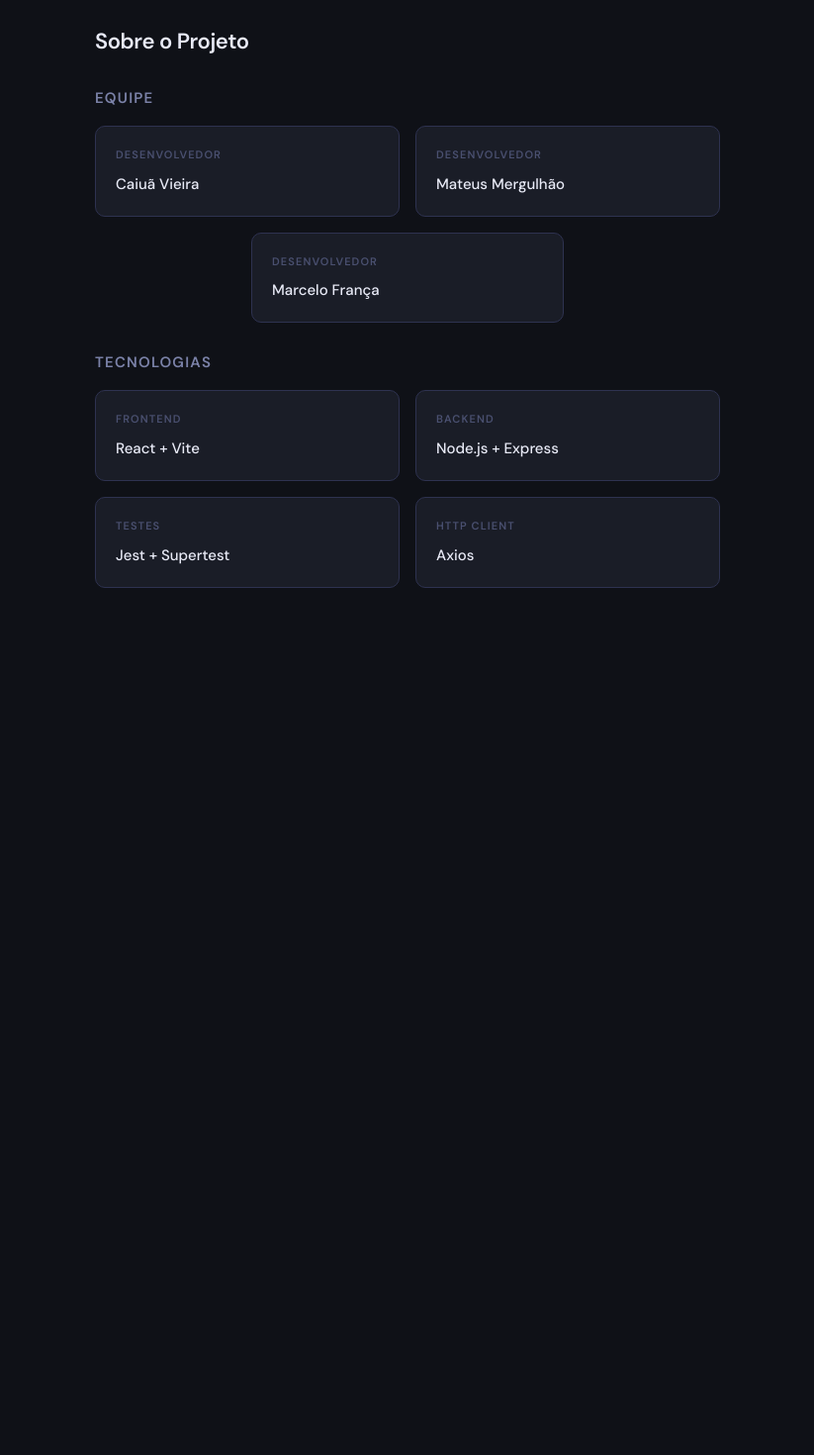
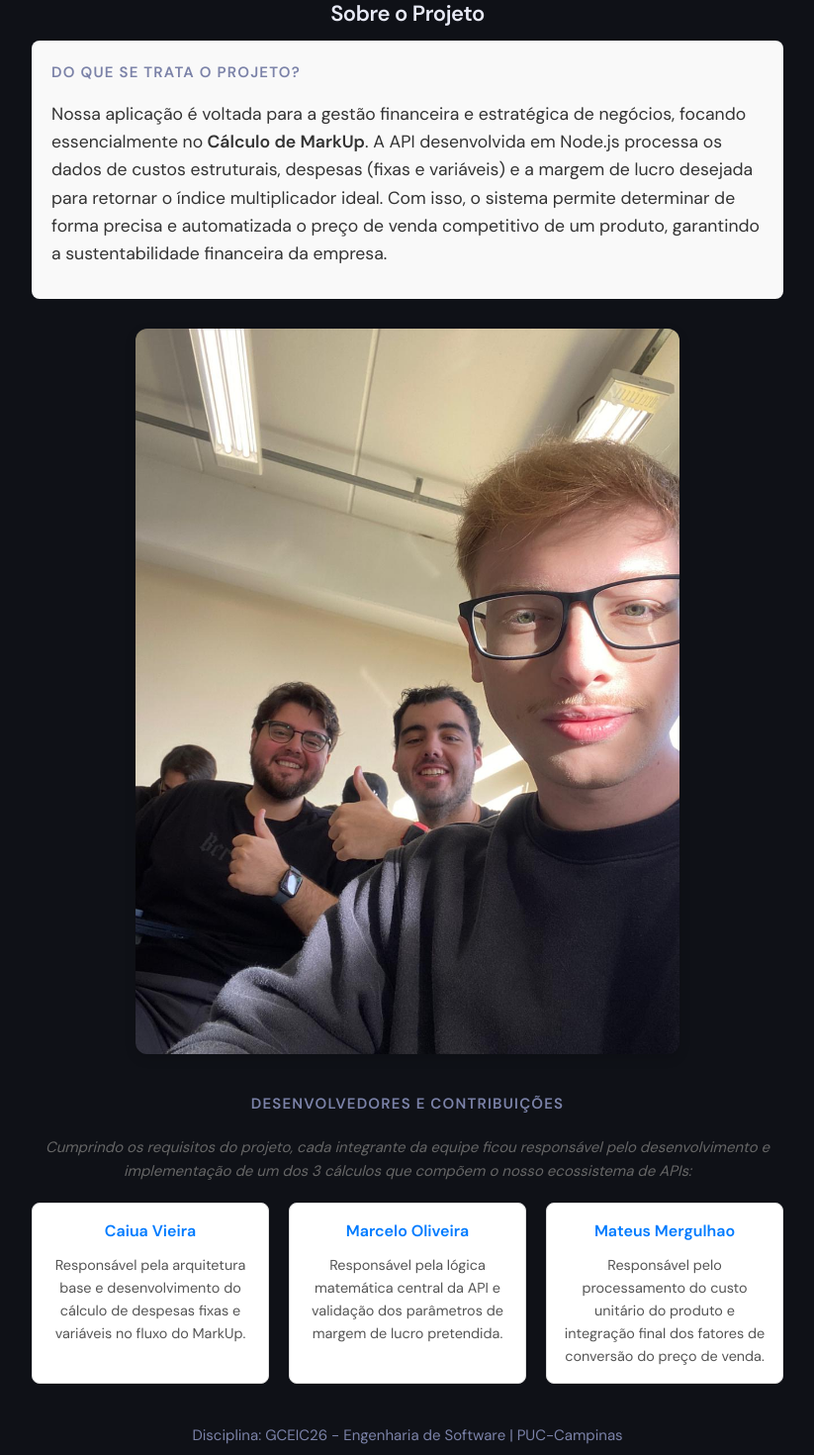
Before and after one commit to sergiolmm-pucc/GCEIC26, a React app in the folder frontend/: page /sobre in a window 1280 px wide. Shown: the part 80-1550 px from the top of the page at 99% size, without its empty margins (228-1051 px from the left). Before the commit the page ends 800 px from the top, so only its background shows below. Built offline with nearby package versions, Linux system fonts and the light colour scheme; sample sign-in values are in the browser's storage; the HTML template or start-up script is replaced by a standard one.

Commit message:
acabndo a tela sobre com a imagem do grupo

```diff
--- a/frontend/src/pages/Sobre.jsx
+++ b/frontend/src/pages/Sobre.jsx
@@ -1,3 +1,4 @@
+import React from 'react'
 import Navbar from '../components/Navbar'
 
 function Sobre() {
@@ -5,44 +6,63 @@ function Sobre() {
     <>
       <Navbar />
 
-      <div className="page">
-        <h1>Sobre o Projeto</h1>
+      <div className="container" style={{ padding: '20px', maxWidth: '800px', margin: '0 auto' }}>
+        <h1 style={{ textAlign: 'center', marginBottom: '10px' }}>Sobre o Projeto</h1>
 
-        <h2>Equipe</h2>
-        <div className="sobre-grid">
-          <div className="sobre-card">
-            <div className="label">Desenvolvedor</div>
-            <div className="value">Caiuã Vieira</div>
-          </div>
-          <div className="sobre-card">
-            <div className="label">Desenvolvedor</div>
-            <div className="value">Mateus Mergulhão</div>
-          </div>
-           <div className="sobre-card">
-            <div className="label">Desenvolvedor</div>
-            <div className="value">Marcelo França</div>
-          </div>
+        {/* Descrição do Projeto / API */}
+        <section style={{ marginBottom: '30px', backgroundColor: '#f9f9f9', padding: '20px', borderRadius: '8px' }}>
+          <h2>Do que se trata o projeto?</h2>
+          <p style={{ fontSize: '1.1rem', lineHeight: '1.6', color: '#333' }}>
+            Nossa aplicação é voltada para a gestão financeira e estratégica de negócios, focando essencialmente no
+            <strong> Cálculo de MarkUp</strong>. A API desenvolvida em Node.js processa os dados de custos estruturais,
+            despesas (fixas e variáveis) e a margem de lucro desejada para retornar o índice multiplicador ideal.
+            Com isso, o sistema permite determinar de forma precisa e automatizada o preço de venda competitivo de um produto,
+            garantindo a sustentabilidade financeira da empresa.
+          </p>
+        </section>
+
+        {/* Foto da Equipe */}
+        <div className="equipe-container" style={{ text_align: 'center', margin: '30px auto', maxWidth: '550px' }}>
+          <img
+            src="/equipe.jpeg"
+            alt="Foto da Equipe"
+            style={{
+              width: '100%',
+              height: 'auto',
+              borderRadius: '12px',
+              boxShadow: '0 4px 12px rgba(0,0,0,0.15)'
+            }}
+          />
         </div>
 
-        <h2 style={{ marginTop: '28px' }}>Tecnologias</h2>
-        <div className="sobre-grid">
-          <div className="sobre-card">
-            <div className="label">Frontend</div>
-            <div className="value">React + Vite</div>
+        {/* Divisão de Tarefas / Integrantes */}
+        <section style={{ marginTop: '30px' }}>
+          <h2 style={{ textAlign: 'center', marginBottom: '20px' }}>Desenvolvedores e Contribuições</h2>
+          <p style={{ textAlign: 'center', fontStyle: 'italic', color: '#666', marginBottom: '20px' }}>
+            Cumprindo os requisitos do projeto, cada integrante da equipe ficou responsável pelo desenvolvimento e implementação de um dos 3 cálculos que compõem o nosso ecossistema de APIs:
+          </p>
+
+          <div style={{ display: 'grid', gridTemplateColumns: '1fr 1fr 1fr', gap: '20px', marginTop: '10px' }}>
+            <div style={{ border: '1px solid #ddd', padding: '15px', borderRadius: '8px', textAlign: 'center', backgroundColor: '#fff' }}>
+              <h4 style={{ margin: '0 0 10px 0', color: '#007bff' }}>Caiua Vieira</h4>
+              <p style={{ fontSize: '0.9rem', color: '#555', margin: 0 }}>Responsável pela arquitetura base e desenvolvimento do cálculo de despesas fixas e variáveis no fluxo do MarkUp.</p>
+            </div>
+
+            <div style={{ border: '1px solid #ddd', padding: '15px', borderRadius: '8px', textAlign: 'center', backgroundColor: '#fff' }}>
+              <h4 style={{ margin: '0 0 10px 0', color: '#007bff' }}>Marcelo Oliveira</h4>
+              <p style={{ fontSize: '0.9rem', color: '#555', margin: 0 }}>Responsável pela lógica matemática central da API e validação dos parâmetros de margem de lucro pretendida.</p>
+            </div>
+
+            <div style={{ border: '1px solid #ddd', padding: '15px', borderRadius: '8px', textAlign: 'center', backgroundColor: '#fff' }}>
+              <h4 style={{ margin: '0 0 10px 0', color: '#007bff' }}>Mateus Mergulhao</h4>
+              <p style={{ fontSize: '0.9rem', color: '#555', margin: 0 }}>Responsável pelo processamento do custo unitário do produto e integração final dos fatores de conversão do preço de venda.</p>
+            </div>
           </div>
-          <div className="sobre-card">
-            <div className="label">Backend</div>
-            <div className="value">Node.js + Express</div>
-          </div>
-          <div className="sobre-card">
-            <div className="label">Testes</div>
-            <div className="value">Jest + Supertest</div>
-          </div>
-          <div className="sobre-card">
-            <div className="label">HTTP Client</div>
-            <div className="value">Axios</div>
-          </div>
-        </div>
+        </section>
+
+        <footer style={{ marginTop: '40px', textAlign: 'center', fontSize: '0.9rem', color: '#969696' }}>
+          <p>Disciplina: GCEIC26 - Engenharia de Software | PUC-Campinas</p>
+        </footer>
       </div>
     </>
   )
```
Also changed, not shown: frontend/public/equipe.jpeg (added), frontend/src/assets/images/equipe.jpeg (added).
